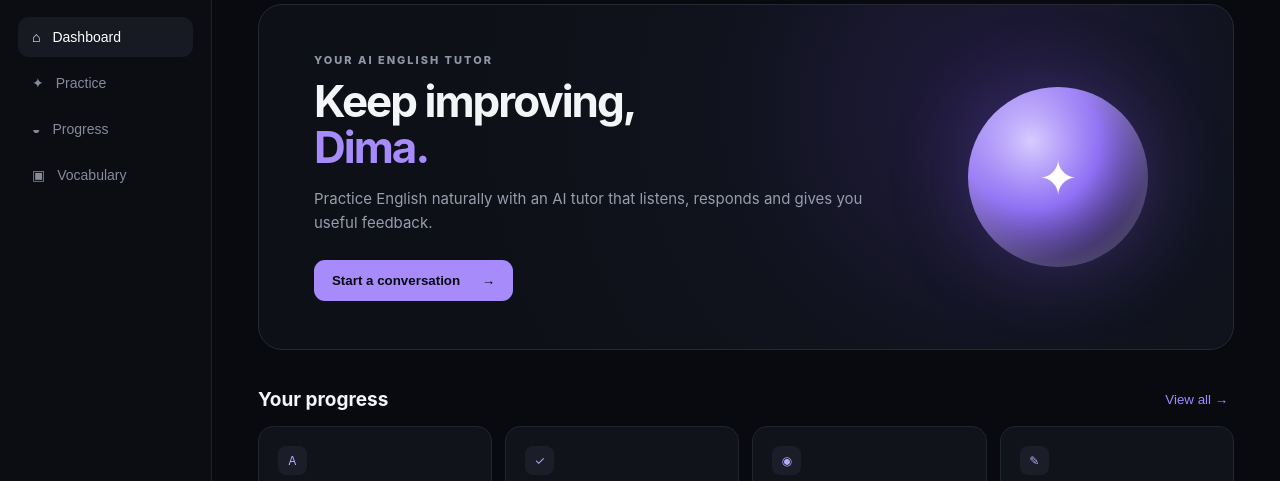
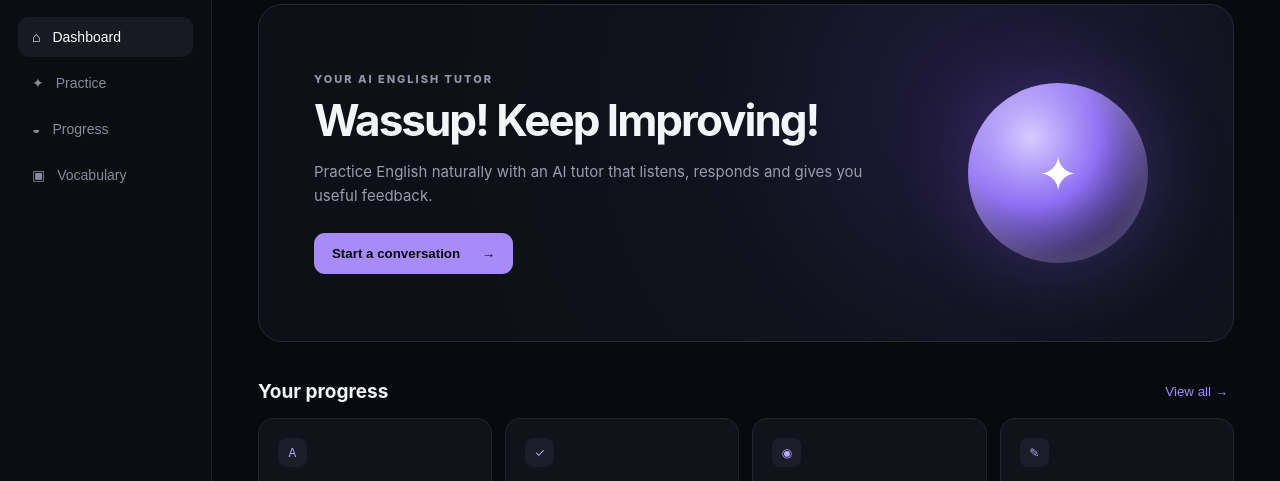
Before and after one commit to asiangracia888/lingua-ai, a plain HTML site: page index.html in a window 1280 px wide. Shown: the part 284-765 px from the top of the page. Drawn offline with nearby package versions, Linux system fonts and the light colour scheme.

Commit message:
Update index.html

```diff
--- a/index.html
+++ b/index.html
@@ -57,7 +57,7 @@
         <div class="hero">
           <div>
             <p class="eyebrow">YOUR AI ENGLISH TUTOR</p>
-            <h1>Keep improving,<br><span>Dima.</span></h1>
+            <h1>Wassup! Keep Improving!</h1>
             <p class="hero-copy">Practice English naturally with an AI tutor that listens, responds and gives you useful feedback.</p>
             <button class="primary" onclick="showPage('practice')">Start a conversation <span>→</span></button>
           </div>
```
